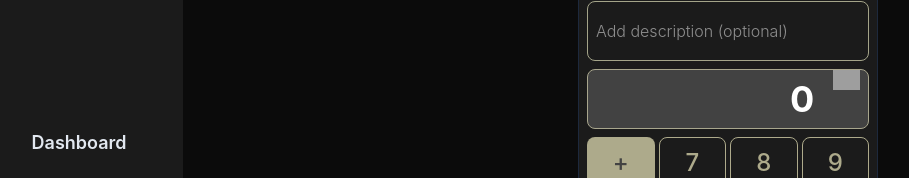
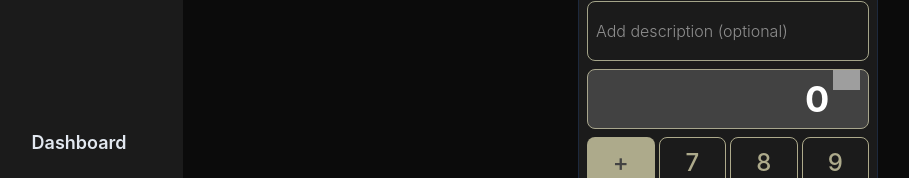
Before and after one commit to ashutoshJha-2025/Expense_Tracker, a React (Vite) app in the folder Frontend/: page /add-expense in a window 1280 px wide. Shown: the part 224-402 px from the top of the page, without its empty margins (7-916 px from the left). Built offline with nearby package versions, Linux system fonts and the light colour scheme; no server answers; grey boxes are pictures that could not be loaded; the HTML template or start-up script is replaced by a standard one.

Commit message:
fix bug of addExpense

```diff
--- a/Frontend/src/pages/AddExpense.jsx
+++ b/Frontend/src/pages/AddExpense.jsx
@@ -6,7 +6,7 @@ import backspaceImg from "../assets/backspace.svg"
 
 const AddExpense = () => {
     const [activeType, setActiveType] = useState("EXPENSE");
-    const [display, setDisplay] = useState("0");
+    const [display, setDisplay] = useState("");
     const [expression, setExpression] = useState("");
     const [accounts, setAccounts] = useState([]);
     const [categories, setCategories] = useState([]);
@@ -59,7 +59,7 @@ const AddExpense = () => {
         if (value === "=") {
             try {
                 setExpression((prev) => {
-                    const result = eval(prev.replace(/x/g, "*")).toString();
+                    const result = eval(prev).toString();
                     setDisplay(result);
                     return result;
                 });
@@ -75,7 +75,7 @@ const AddExpense = () => {
             });
         } else {
             setExpression((prev) => {
-                const newExpr = prev + value;
+                const newExpr = prev.concat(value);
                 setDisplay(newExpr);
                 return newExpr;
             });
@@ -228,8 +228,8 @@ const AddExpense = () => {
                     <div className="w-full h-15 bg-[#424242] border border-[#A8A68D] rounded-lg flex gap-1">
                         <input
                             name="total"
-                            type="number"
-                            placeholder={0}
+                            type="text"
+                            placeholder='0'
                             disabled={true}
                             value={display}
                             className="w-[90%] h-full text-white  placeholder:text-white text-4xl font-bold text-right ">
```
Also changed, not shown: 1 other file (tests, documents, lock files or other folders).
